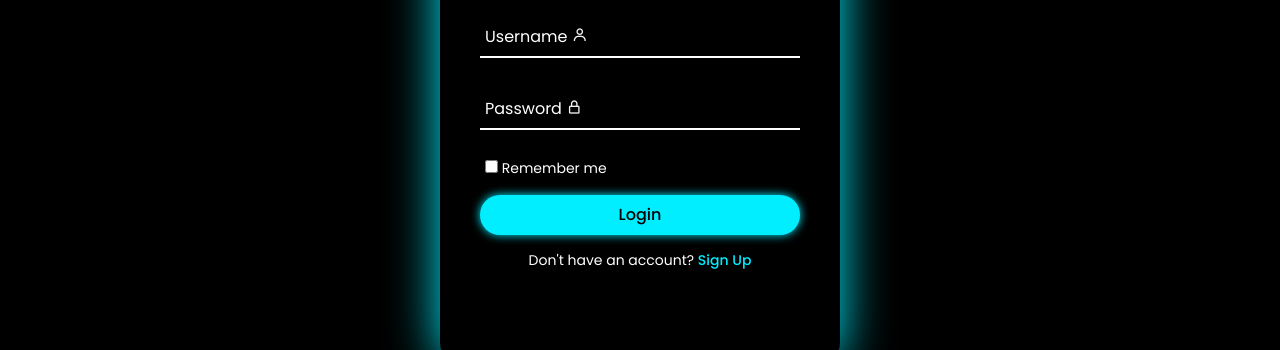
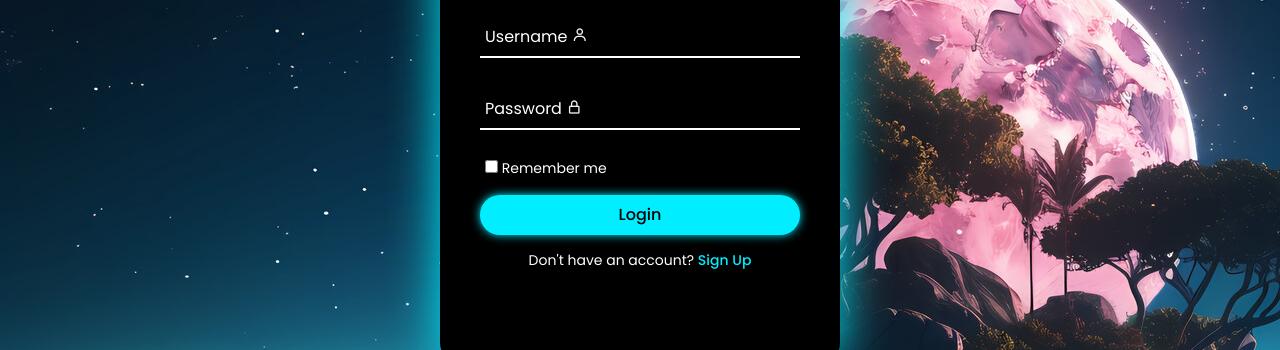
Before and after one commit to ZyrusAlvez/Black-Market-Ecommerce, a plain HTML site: page login.html in a window 1280 px wide. Shown: the part 287-637 px from the top of the page. Drawn offline with nearby package versions, Linux system fonts and the light colour scheme; a script that the page names is missing.

Commit message:
bg update login.html

```diff
--- a/login.html
+++ b/login.html
@@ -8,7 +8,7 @@
   <link rel="stylesheet" type="text/css" href="login.css">
   <link href='https://unpkg.com/boxicons@2.1.4/css/boxicons.min.css' rel='stylesheet'>
 </head>
-<body class="img" style="background-image: url(bg.jpg);">
+<body class="img" style="background-image: url(assets/bg.jpg);">
   <div class="wrapper">
     <div class="form-wrapper sign-in">
       <form action="">
```
